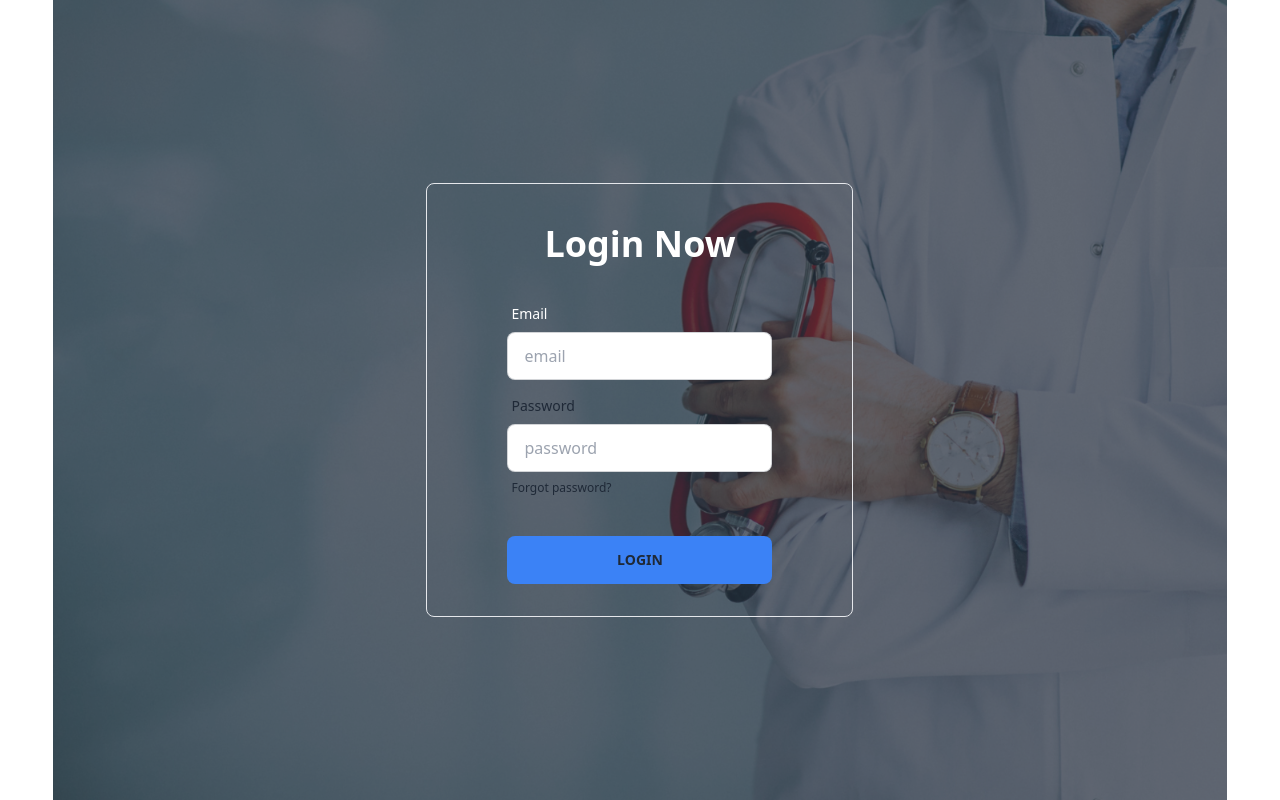
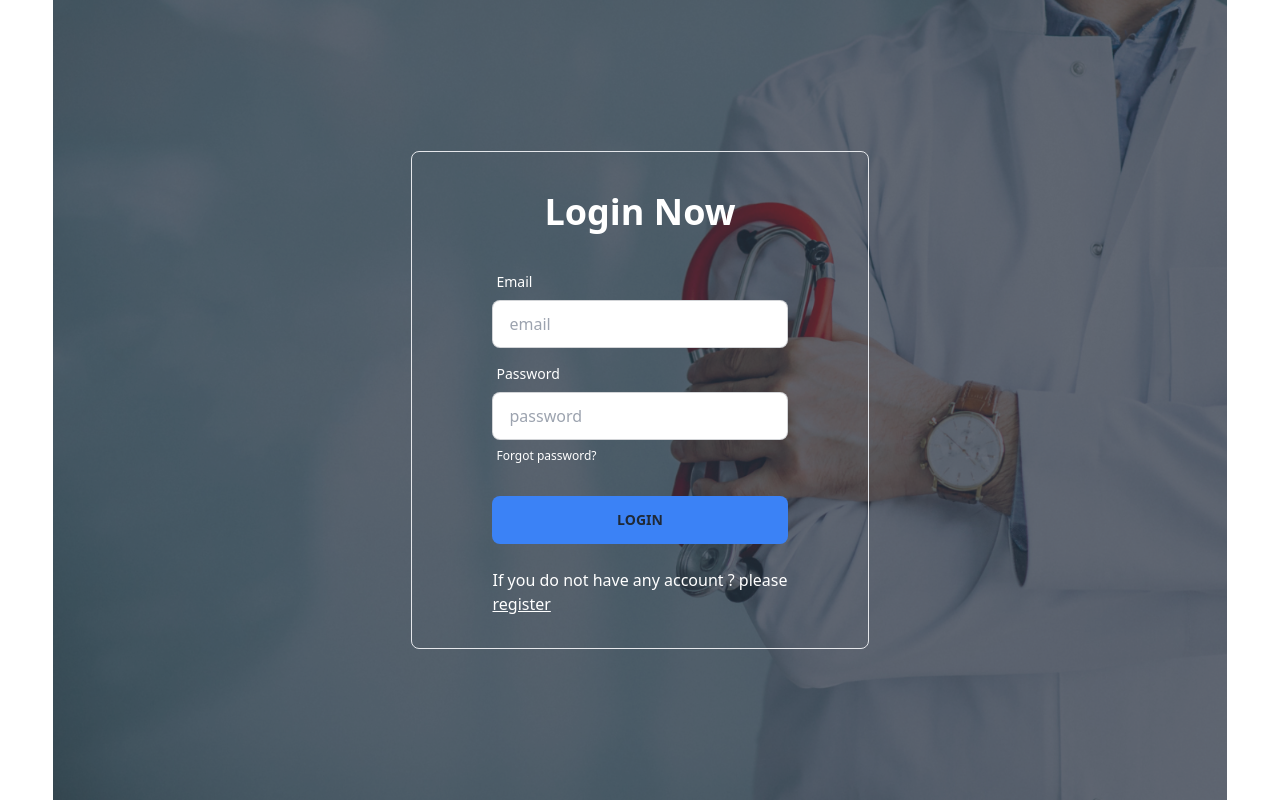
Before and after one commit to NafisOfficial/Hospital-management-system, a React (Vite) app: page /login in a window 1280 px wide. Built offline with nearby package versions, Linux system fonts and the light colour scheme.

Commit message:
login page setted

```diff
--- a/src/Pages/Home/Home/Home.jsx
+++ b/src/Pages/Home/Home/Home.jsx
@@ -1,6 +1,4 @@
-import React from 'react';
 import Caurosel from '../Caurosel/Courosel';
-import Maps from '../Maps/Maps';
 import Banner from '../Banner/Banner';
 
 
--- a/src/Pages/Login/Login.jsx
+++ b/src/Pages/Login/Login.jsx
@@ -29,7 +29,7 @@ const Login = () => {
             </div>
             <div className="form-control">
               <label className="label">
-                <span className="label-text">Password</span>
+                <span className="label-text text-white">Password</span>
               </label>
               <input
                 type="password"
@@ -38,13 +38,16 @@ const Login = () => {
                 required
               />
               <label className="label">
-                <a href="#" className="label-text-alt link link-hover">
+                <a href="#" className="label-text-alt link link-hover text-white">
                   Forgot password?
                 </a>
               </label>
             </div>
-            <div className="form-control mt-6">
+            <div className="form-control my-4">
               <button className="btn bg-[#3B82F6] border-0 hover:bg-transparent">Login</button>
+            </div>
+            <div className="form-control text-white">
+              If you do not have any account ? please <Link to='/register' className="link">register</Link>
             </div>
           </form>
         </div>
--- a/src/Pages/Main/Main.jsx
+++ b/src/Pages/Main/Main.jsx
@@ -4,7 +4,7 @@ import Footer from '../../Components/Footer/Footer';
 
 const Main = () => {
     const location = useLocation();
-    const noHeaderFooter = location.pathname.includes('login')
+    const noHeaderFooter = location.pathname.includes('login') || location.pathname.includes('register');
     return (
         <div>
             {noHeaderFooter || <Navbar></Navbar>}
--- /dev/null
+++ b/src/Pages/Register/Register.jsx
@@ -0,0 +1,11 @@
+import React from 'react';
+
+const Register = () => {
+    return (
+        <div>
+            This is register page
+        </div>
+    );
+};
+
+export default Register;
--- a/src/Routes/Routes.jsx
+++ b/src/Routes/Routes.jsx
@@ -5,6 +5,7 @@ import Main from "../Pages/Main/Main";
 import Home from "../Pages/Home/Home/Home";
 import Login from "../Pages/Login/Login";
 import Notice from "../Pages/Notice/Notice";
+import Register from "../Pages/Register/Register";
 
 
 export const router = createBrowserRouter(
@@ -23,6 +24,10 @@ export const router = createBrowserRouter(
                     element:<Login></Login>
                 },
                 {
+                    path:'register',
+                    element:<Register></Register>
+                },
+                {
                     path:'notice',
                     element:<Notice></Notice>
                 }
```
